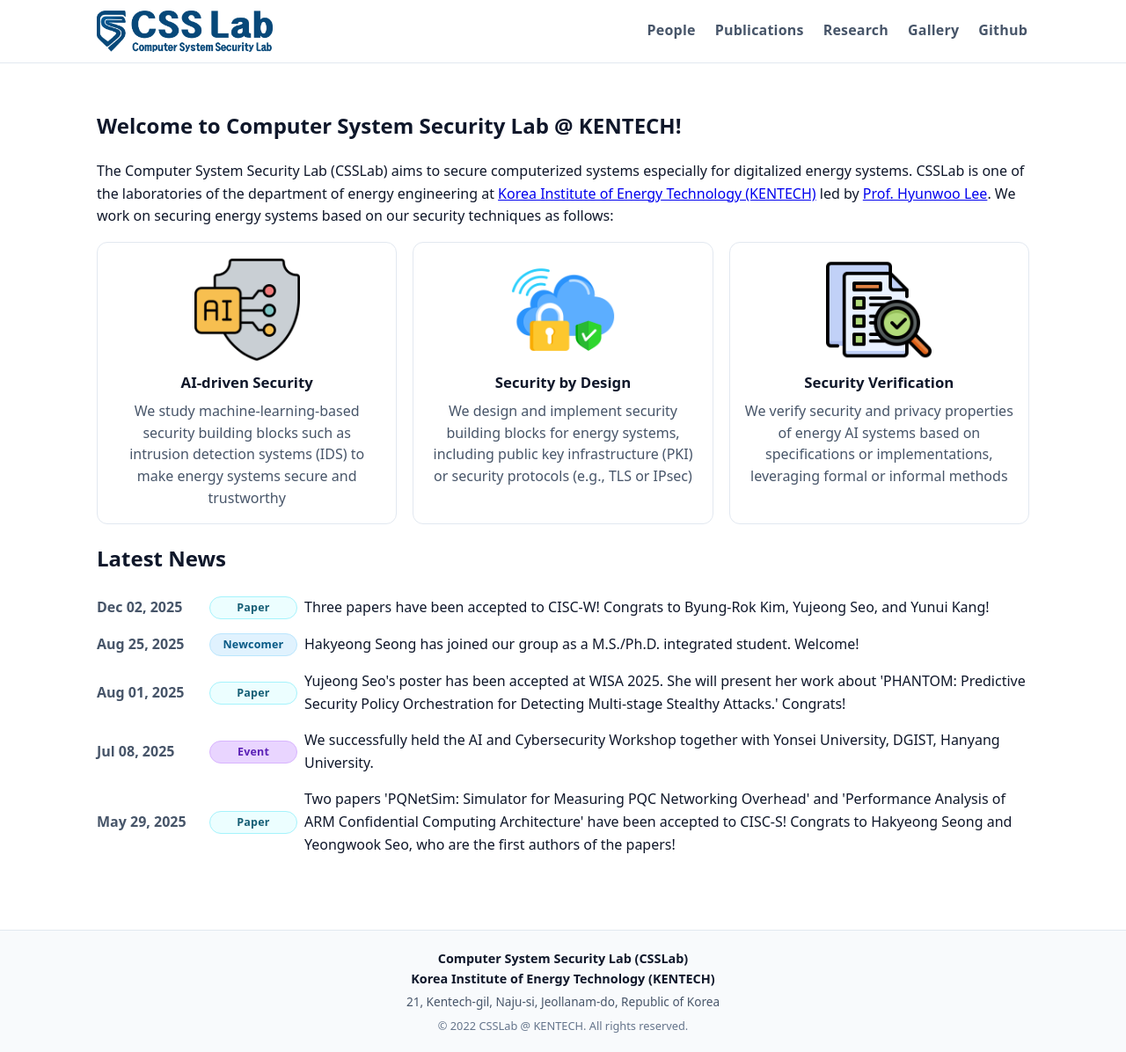
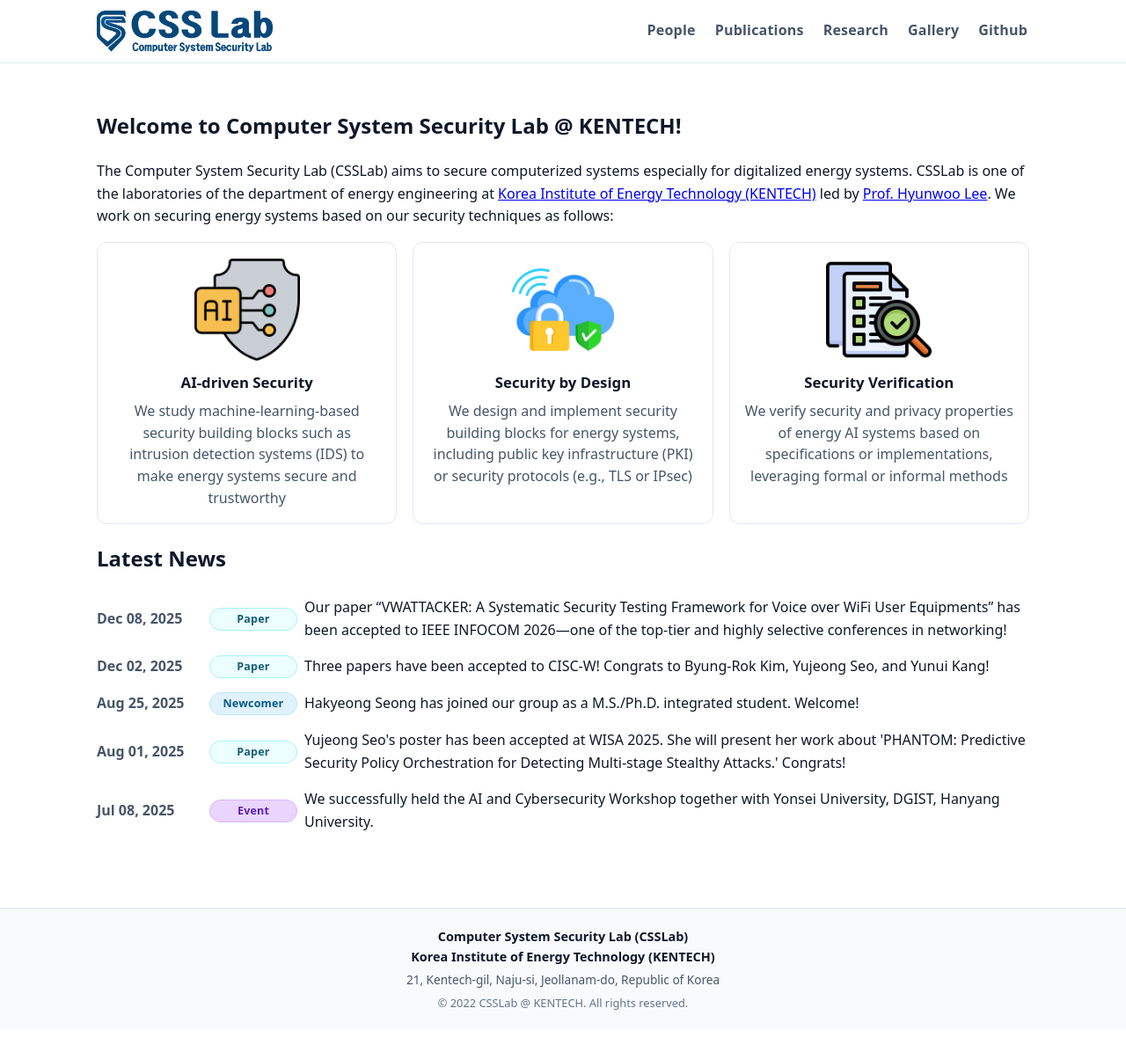
Before and after one commit to comsyssec/comsyssec.github.io, a Jekyll site: the page built from index.md, in a window 1280 px wide. Shown: the whole page at 88% size. Built offline with Jekyll 4.4.1, drawn with Linux system fonts in a browser that asks for light colours; after the commit the page ends 1171 px from its top, so only the background shows below that.

Commit message:
VWAttacker added!

```diff
--- a/_data/news.yml
+++ b/_data/news.yml
@@ -1,3 +1,7 @@
+- date: 2025-12-08
+  category: paper
+  title: "Our paper “VWATTACKER: A Systematic Security Testing Framework for Voice over WiFi User Equipments” has been accepted to IEEE INFOCOM 2026—one of the top-tier and highly selective conferences in networking!"
+
 - date: 2025-12-02
   category: paper
   title: "Three papers have been accepted to CISC-W! Congrats to Byung-Rok Kim, Yujeong Seo, and Yunui Kang!"
```
Also changed, not shown: _publications/2025-VWAttacker.md (added, +10 -0 lines).
